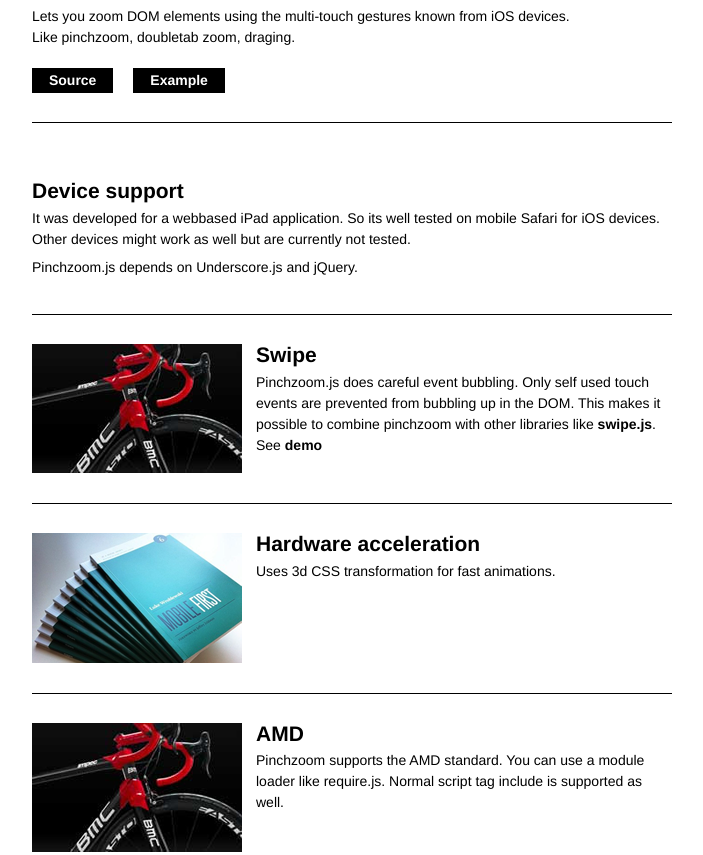
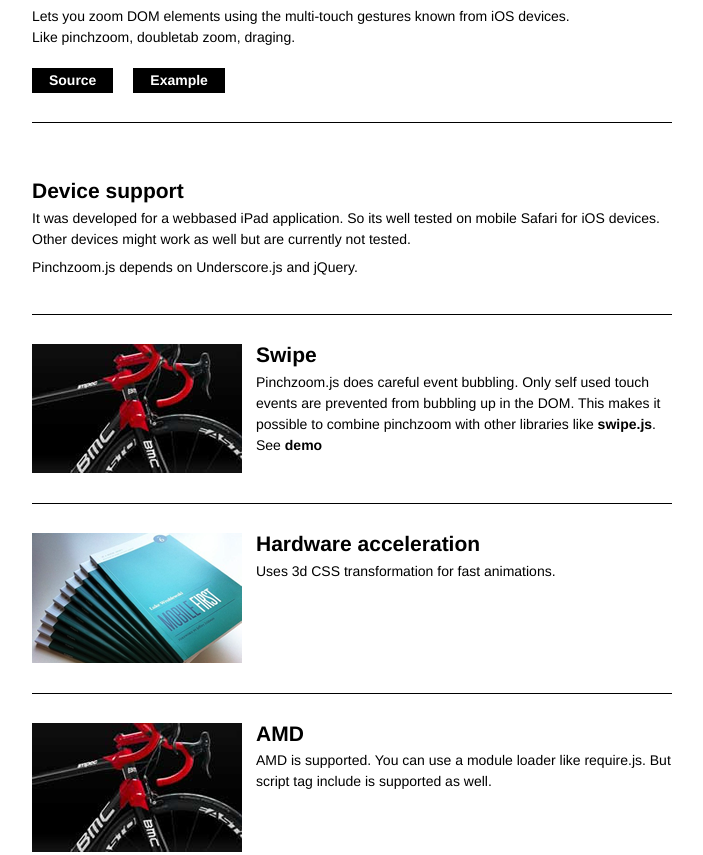
Before and after one commit to manuelstofer/pinchzoom, a plain HTML site: page index.html in a window 1280 px wide. Shown: the part 97-952 px from the top of the page, without its empty margins (288-991 px from the left). Drawn offline with Linux system fonts and the light colour scheme.

Commit message:
[DOC] updates project description

```diff
--- a/index.html
+++ b/index.html
@@ -3,7 +3,7 @@
 <head>
 
     <meta http-equiv="Content-Type" content="text/html;charset=utf-8" >
-    <title>Project Template</title>
+    <title>Pinchzoom.js</title>
     <meta name="title" content="Project Template">
     <meta name="description" content="Custom description">
     <meta name="viewport" content="width = 650, initial-scale = 1.0">
@@ -70,8 +70,8 @@
             <div class="text">
                 <h2>AMD</h2>
                 <p>
-                    Pinchzoom supports the AMD standard. You can use a module loader like require.js. Normal
-                    script tag include is supported as well.
+                    AMD is supported. You can use a module loader like require.js.
+                    But script tag include is supported as well.
                 </p>
             </div>
         </div>
```
